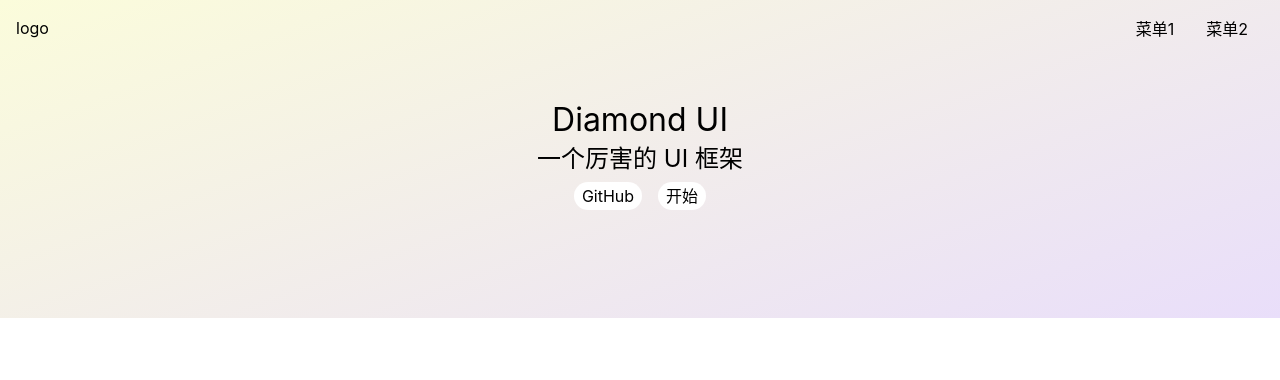
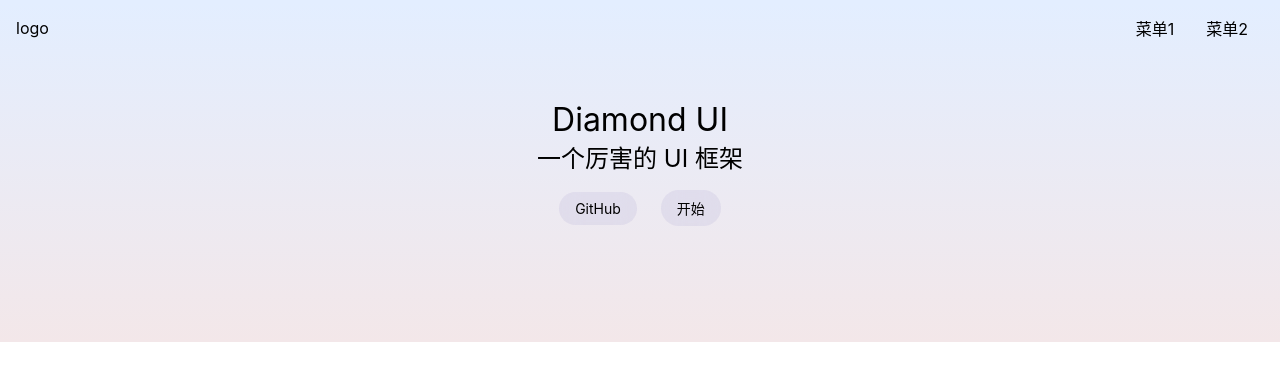
Before and after one commit to AmberWANGDM/diamond-ui, a Vue app: page /doc in a window 1280 px wide. Shown: the top 380 px of the page. Built offline with nearby package versions, Linux system fonts and the light colour scheme.

Commit message:
文字和链接添加样式

```diff
--- a/src/views/Home.vue
+++ b/src/views/Home.vue
@@ -21,7 +21,12 @@ export default {
 
 <style lang="scss" scoped>
 .topnavAndBanner {
-  background-image: linear-gradient(-20deg, #e9defa 0%, #fbfcdb 100%);
+  background-image: linear-gradient(
+    to top,
+    #f3e7e9 0%,
+    #e3eeff 99%,
+    #e3eeff 100%
+  );
 }
 .banner {
   padding: 100px 0;
@@ -29,18 +34,21 @@ export default {
   justify-content: center;
   align-items: center;
   flex-direction: column;
-  // background: lightgreen;
   > .actions {
     padding: 8px 0;
     a {
-      margin: 0 8px;
-      background: #fff;
+      margin: 8px 12px;
+      font-size: 14px;
+      background-color: rgba(123, 105, 186, 0.1);
+      backdrop-filter: blur(10px);
       display: inline-block;
-      $h: 28px;
-      height: $h;
-      line-height: $h;
-      border-radius: $h/2;
-      padding: 0 8px;
+      border-radius: 18px;
+      padding: 8px 16px;
+      transition: background-color 0.5s ease-in-out;
+
+      &:hover {
+        background-color: rgba(123, 105, 186, 0.3);
+      }
     }
   }
 }
```
